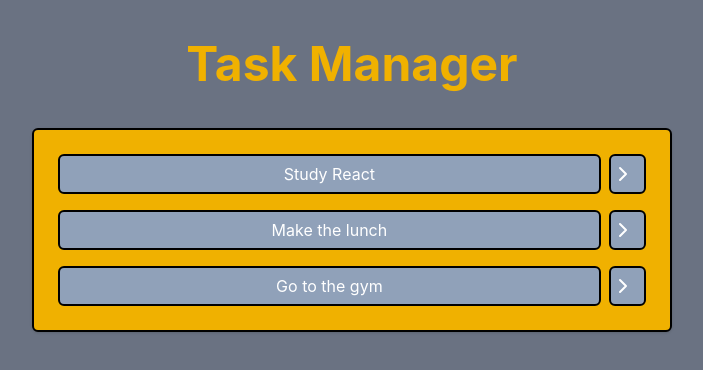
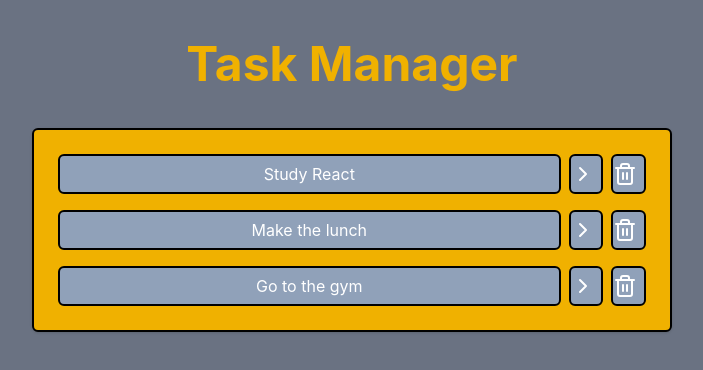
Before and after one commit to daveesin/task-list-react, a React (Vite) app: page / in a window 1280 px wide. Shown: the top 370 px of the page, without its empty margins (288-991 px from the left). Built offline with nearby package versions, Linux system fonts and the light colour scheme.

Commit message:
Create a button to delete tasks using the function handleDeleteTask created in App.jsx

```diff
--- a/src/App.jsx
+++ b/src/App.jsx
@@ -36,6 +36,12 @@ function App() {
     setTasks(newTasks);
   };
 
+  //Defining a function to delete a task when a button is clicked
+  function handleDeleteTask(taskId) {
+    const newTasks = tasks.filter((task) => task.id !== taskId);
+    setTasks(newTasks);
+  }
+
 
   return (
     <div className="w-full h-screen flex justify-center bg-gray-500 text-white">
@@ -46,7 +52,7 @@ function App() {
         </h1>
 
         {/*Render the Tasks component*/}
-        <Tasks tasks={tasks} onTaskClick={handleTaskClick} />
+        <Tasks tasks={tasks} onTaskClick={handleTaskClick} onDeleteTask={handleDeleteTask} />
 
       </div>
     </div>
--- a/src/components/Tasks.jsx
+++ b/src/components/Tasks.jsx
@@ -1,4 +1,4 @@
-import { ChevronRightIcon, CheckIcon } from 'lucide-react';
+import { ChevronRightIcon, CheckIcon, TrashIcon } from 'lucide-react';
 
 function Tasks(props) {
     return(
@@ -12,6 +12,9 @@ function Tasks(props) {
                     <button className="bg-slate-400 w-10 h-10 text-white rounded-md border-2 border-black hover:bg-slate-500">
                         <ChevronRightIcon />
                     </button>
+                    <button onClick={() => props.onDeleteTask(task.id)} className="bg-slate-400 w-10 h-10 text-white rounded-md border-2 border-black hover:bg-slate-500">
+                        <TrashIcon />
+                    </button>
                 </li>
             ))}
 
```
